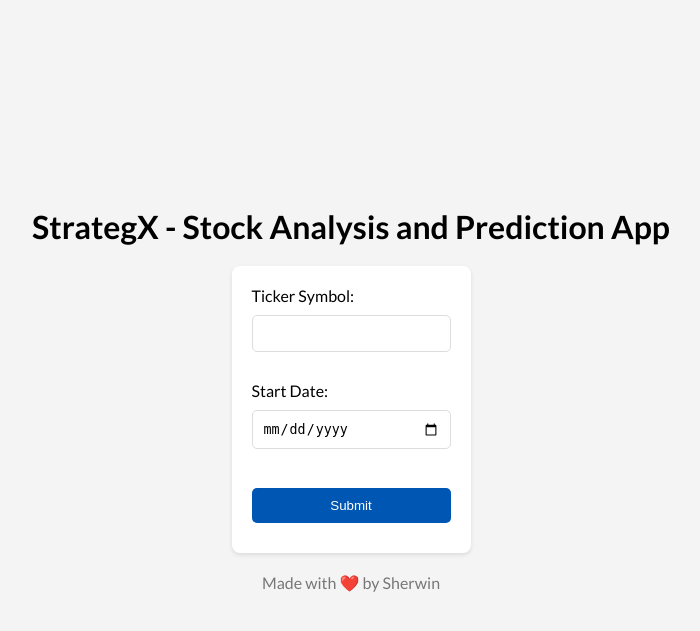
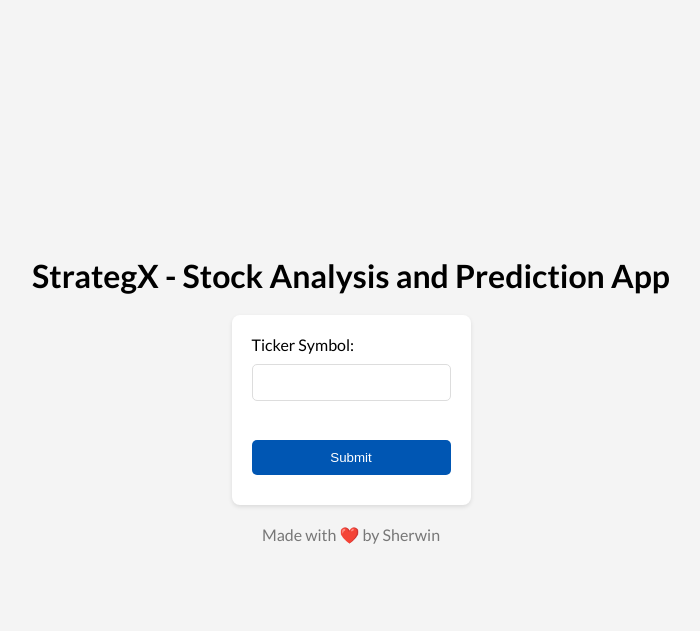
Before and after one commit to sherwinvishesh/StrategX, a Flask app: page / in a window 1280 px wide. Shown: the top 631 px of the page, without its empty margins (289-989 px from the left). Run offline with Flask 3, Linux system fonts and the light colour scheme.

Commit message:
Update index.html

```diff
--- a/templates/index.html
+++ b/templates/index.html
@@ -10,8 +10,6 @@
     <form method="post">
         <label for="ticker">Ticker Symbol:</label><br>
         <input type="text" id="ticker" name="ticker" required><br>
-        <label for="start_date">Start Date:</label><br>
-        <input type="date" id="start_date" name="start_date" required><br>
         <input type="submit" value="Submit">
     </form>
     {% if graph_html_1 %}
@@ -26,6 +24,9 @@
     {% if graph_html_2 %}
         <h2>Forecast Data</h2>
         <div>{{ graph_html_2|safe }}</div>
+        <div class="warning-message">
+            <p><strong>WARNING:</strong> This forecast uses the ARIMA model for its predictions. It may be inaccurate in many instances, as it is based on analytical predictions using previous trends to forecast new trends. Please make investment decisions carefully and at your own risk.</p>
+        </div>
         <button onclick="location.href='/download_forecast'">Download Forecast CSV</button>
     {% endif %}
     <footer>Made with ❤️ by Sherwin</footer>
```
